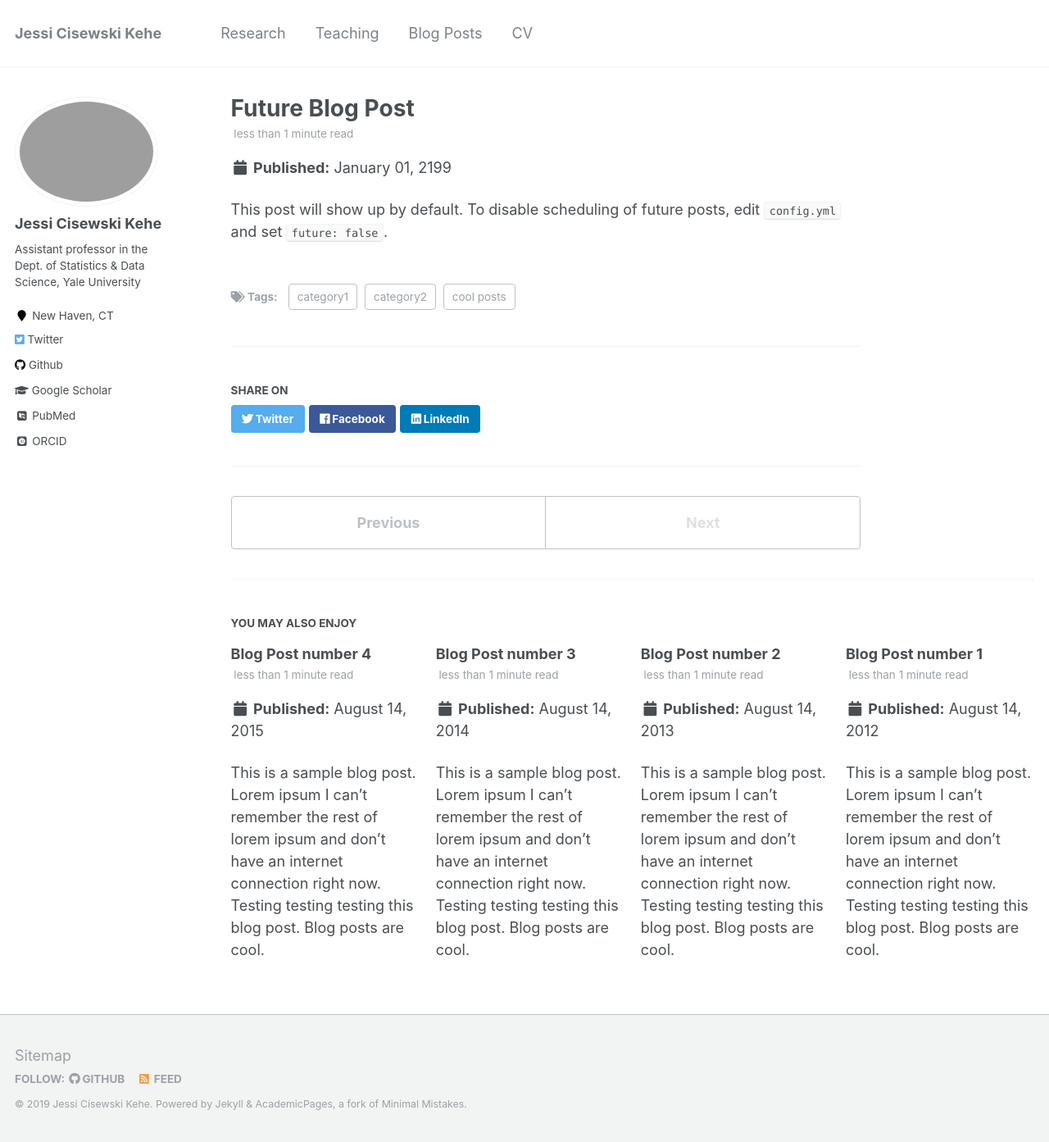
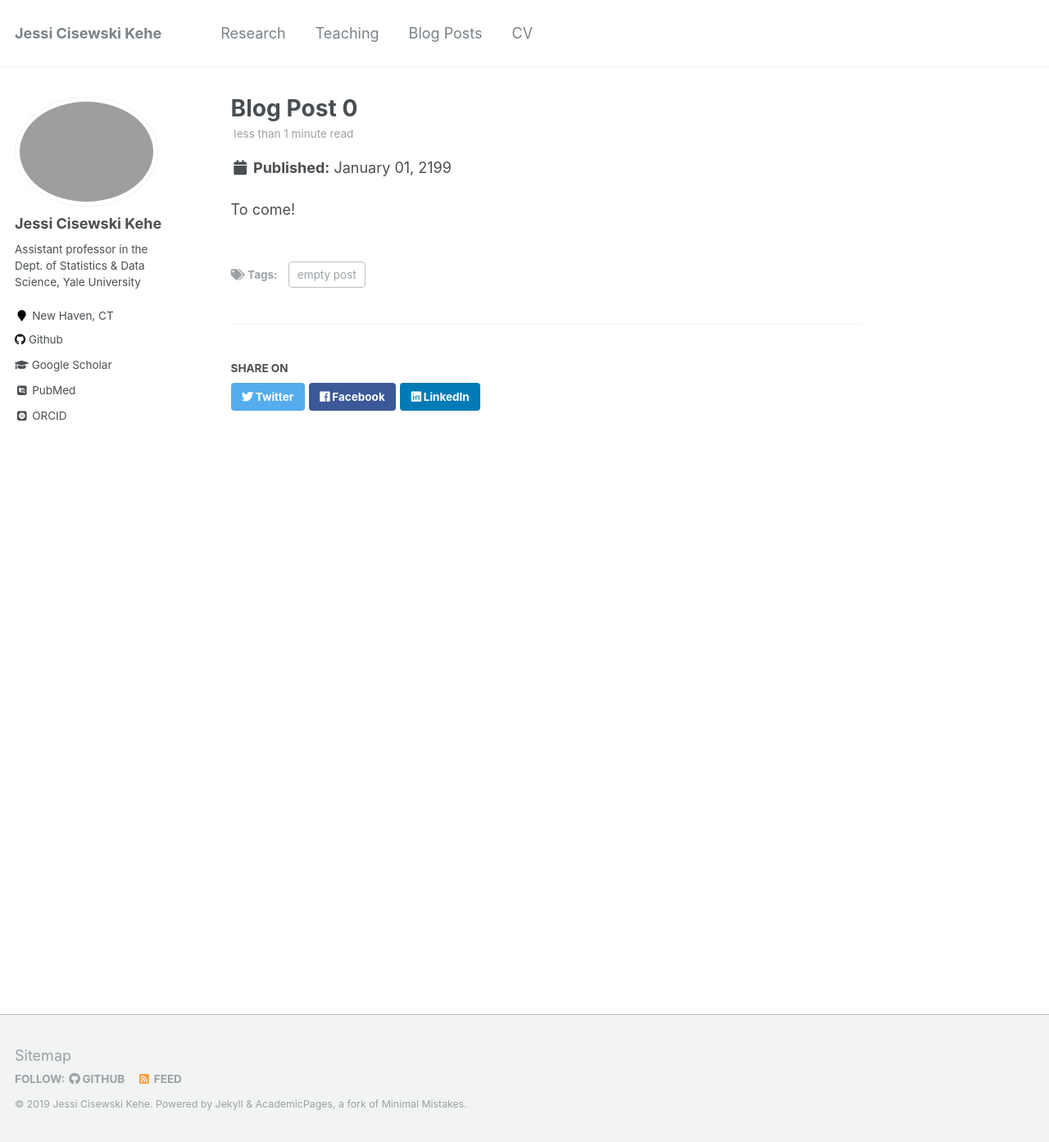
Before and after one commit to JessiCisewskiKehe/JessiCisewskiKehe.github.io, a Jekyll site: the page built from _posts/2199-01-01-future-post.md, in a window 1280 px wide and 1393 px high. Shown: the whole window at 82% size. Built offline with Jekyll 4.4.1, drawn with Linux system fonts in a browser that asks for light colours; some web fonts are replaced.

Commit message:
fixed issues

```diff
--- a/_config.yml
+++ b/_config.yml
@@ -10,7 +10,7 @@ locale                   : "en-US"
 title                    : "Jessi Cisewski Kehe"
 title_separator          : "-"
 name                     : &name "Jessi Cisewski Kehe"
-description              : &description "Welcome!"
+description              : &description "Welcome!  This website is currently under construction.  Please check back soon!"
 url                      : https://jessicisewskikehe.github.io # the base hostname & protocol for your site e.g. "https://mmistakes.github.io"
 baseurl                  : "" # the subpath of your site, e.g. "/blog"
 repository               : "jessicisewskikehe.github.io"
@@ -94,7 +94,7 @@ author:
   stackoverflow    : # http://stackoverflow.com/users/123456/username
   steam            :
   tumblr           :
-  twitter          : ""
+  twitter          :
   vine             :
   weibo            :
   xing             :
--- a/_posts/2012-08-14-blog-post-1.md
+++ /dev/null
@@ -1,20 +0,0 @@
----
-title: 'Blog Post number 1'
-date: 2012-08-14
-permalink: /posts/2012/08/blog-post-1/
-tags:
-  - cool posts
-  - category1
-  - category2
----
-
-This is a sample blog post. Lorem ipsum I can't remember the rest of lorem ipsum and don't have an internet connection right now. Testing testing testing this blog post. Blog posts are cool.
-
-Headings are cool
-======
-
-You can have many headings
-======
-
-Aren't headings cool?
-------
--- a/_posts/2013-08-14-blog-post-2.md
+++ /dev/null
@@ -1,20 +0,0 @@
----
-title: 'Blog Post number 2'
-date: 2013-08-14
-permalink: /posts/2013/08/blog-post-2/
-tags:
-  - cool posts
-  - category1
-  - category2
----
-
-This is a sample blog post. Lorem ipsum I can't remember the rest of lorem ipsum and don't have an internet connection right now. Testing testing testing this blog post. Blog posts are cool.
-
-Headings are cool
-======
-
-You can have many headings
-======
-
-Aren't headings cool?
-------
--- a/_posts/2014-08-14-blog-post-3.md
+++ /dev/null
@@ -1,20 +0,0 @@
----
-title: 'Blog Post number 3'
-date: 2014-08-14
-permalink: /posts/2014/08/blog-post-3/
-tags:
-  - cool posts
-  - category1
-  - category2
----
-
-This is a sample blog post. Lorem ipsum I can't remember the rest of lorem ipsum and don't have an internet connection right now. Testing testing testing this blog post. Blog posts are cool.
-
-Headings are cool
-======
-
-You can have many headings
-======
-
-Aren't headings cool?
-------
--- a/_posts/2199-01-01-future-post.md
+++ b/_posts/2199-01-01-future-post.md
@@ -1,11 +1,9 @@
 ---
-title: 'Future Blog Post'
+title: 'Blog Post 0'
 date: 2199-01-01
-permalink: /posts/2012/08/blog-post-4/
+permalink: /posts/2019/03/blog-post-0/
 tags:
-  - cool posts
-  - category1
-  - category2
+  - empty post
 ---
 
-This post will show up by default. To disable scheduling of future posts, edit `config.yml` and set `future: false`.
+To come!
```
Also changed, not shown: _pages/cv.md (+1 -1 lines), _posts/2015-08-14-blog-post-4.md (deleted, +0 -20 lines), _teaching/2014-spring-teaching-1.md (deleted, +0 -20 lines), _teaching/2015-spring-teaching-2.md (deleted, +0 -20 lines), _teaching/2019-spring-teaching-1.md (added, +12 -0 lines).
